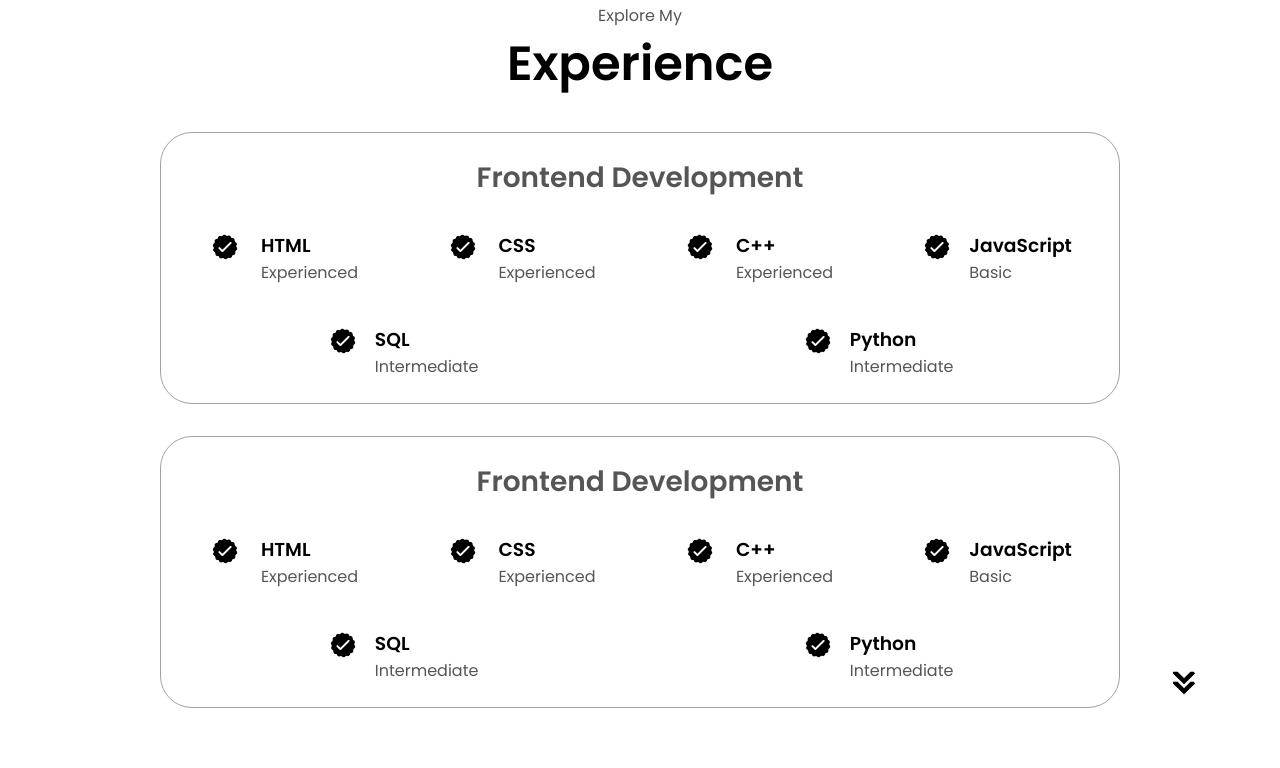
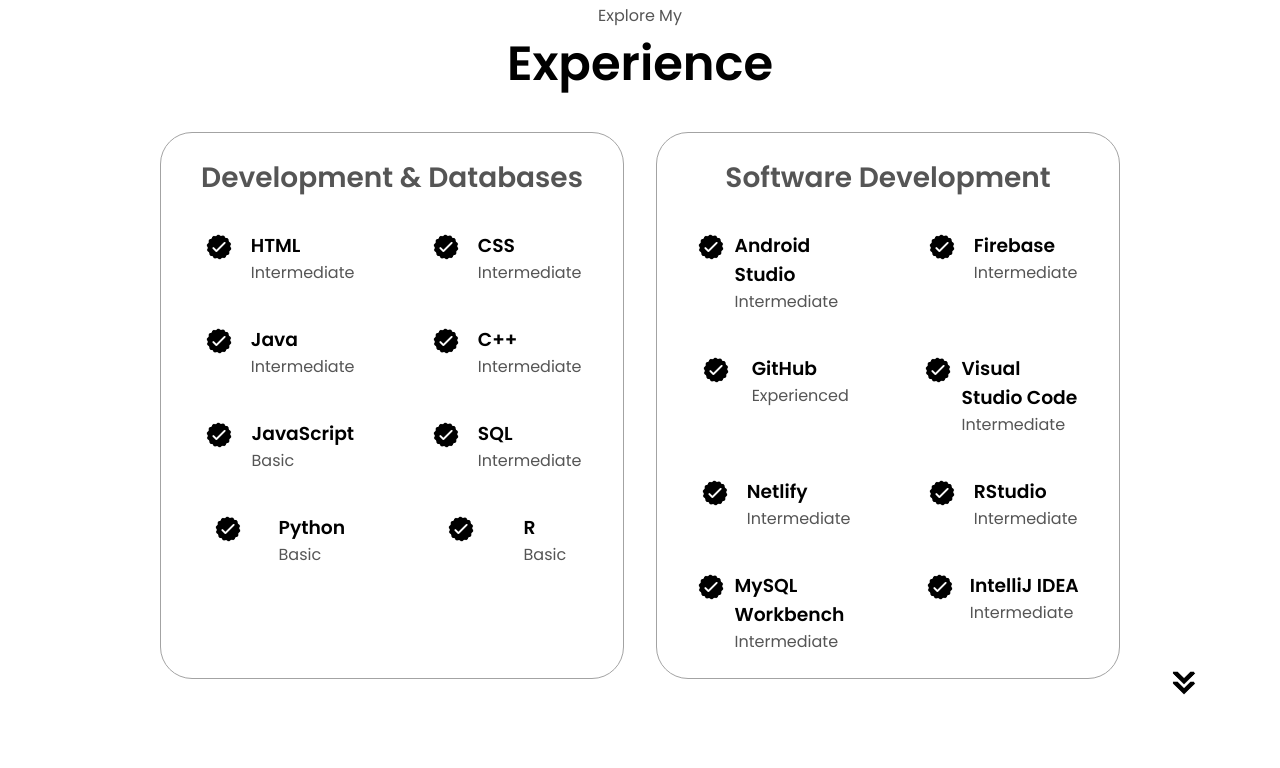
Before and after one commit to Dami-code/html-css-js-portfolio, a plain HTML site: page index.html in a window 1280 px wide. Shown: the part 1693-2461 px from the top of the page. Drawn offline with Linux system fonts and the light colour scheme.

Commit message:
added my projects and fixed the positioning of the skills section

```diff
--- a/index.html
+++ b/index.html
@@ -48,7 +48,7 @@
                 <button class="btn btn-color-2" onclick="window.open('./assets/resume.pdf')">
                     Download CV
                 </button>
-                <button class="btn btn-color-1" onclick="location.href='./#Contact'">
+                <button class="btn btn-color-1" onclick="location.href='./#contact'">
                     Contact Info
                 </button>
             </div>
@@ -85,7 +85,7 @@
                   class="icon"
                 />
                 <h3>Experience</h3>
-                <p>2+ years <br />Frontend Development</p>
+                <p>2+ years <br />Software Development</p>
               </div>
               <div class="details-container">
                 <img
@@ -94,12 +94,12 @@
                   class="icon"
                 />
                 <h3>Education</h3>
-                <p>B.Sc. Bachelors Degree<br />Minor In Data Science</p>
+                <p>Bachelors Degree in Computer Science<br />Minor In Data Science</p>
               </div>
             </div>
             <div class="text-container">
                 <p>
-                    Hi, I'm [], a passionate and dedicated Computer Science student with a strong interest in software development, cybersecurity, and data-driven problem-solving. As a senior working hard to earn my degree, I have gained hands-on experience through research projects, team collaborations, and real-world applications of technology.
+                    Hi, I'm Damilola Whedan, a passionate and dedicated Computer Science student with a strong interest in software development, cybersecurity, and data-driven problem-solving. As a senior working hard to earn my degree, I have gained hands-on experience through research projects, team collaborations, and real-world applications of technology.
                 </p>
             </div>
         </div>
@@ -113,143 +113,139 @@
       <h1 class="title">Experience</h1>
       <div class="experience-details-container">
           <div class="about-containers">
+
+              <!-- Development & Databases Experience -->
               <div class="details-container">
-                    <h2 class="experience-sub-title">Frontend Development</h2>
+                  <h2 class="experience-sub-title">Development & Databases</h2>
                   <div class="article-container">
                       <article>
-                            <img src="./assets/checkmark.png"
-                            alt="Experience icon"
-                            class="icon"
-                            />
+                          <img src="./assets/checkmark.png" alt="Experience icon" class="icon" />
                           <div>
                               <h3>HTML</h3>
-                                <p>Experienced</p>
+                              <p>Intermediate</p>
                           </div>
                       </article>
                       <article>
-                            <img src="./assets/checkmark.png"
-                            alt="Experience icon"
-                            class="icon"
-                            />
+                          <img src="./assets/checkmark.png" alt="Experience icon" class="icon" />
                           <div>
                               <h3>CSS</h3>
-                                <p>Experienced</p>
+                              <p>Intermediate</p>
                           </div>
                       </article>
                       <article>
-                            <img src="./assets/checkmark.png"
-                            alt="Experience icon"
-                            class="icon"
-                            />
+                          <img src="./assets/checkmark.png" alt="Experience icon" class="icon" />
                           <div>
-                                <h3>C++</h3>
-                                <p>Experienced</p>
+                              <h3>Java</h3>
+                              <p>Intermediate</p>
                           </div>
                       </article>
                       <article>
-                            <img src="./assets/checkmark.png"
-                            alt="Experience icon"
-                            class="icon"
-                            />
+                          <img src="./assets/checkmark.png" alt="Experience icon" class="icon" />
+                          <div>
+                              <h3>C++</h3>
+                              <p>Intermediate</p>
+                          </div>
+                      </article>
+                      <article>
+                          <img src="./assets/checkmark.png" alt="Experience icon" class="icon" />
                           <div>
                               <h3>JavaScript</h3>
                               <p>Basic</p>
                           </div>
                       </article>
                       <article>
-                            <img src="./assets/checkmark.png"
-                            alt="Experience icon"
-                            class="icon"
-                            />
+                          <img src="./assets/checkmark.png" alt="Experience icon" class="icon" />
                           <div>
                               <h3>SQL</h3>
                               <p>Intermediate</p>
                           </div>
                       </article>
                       <article>
-                            <img src="./assets/checkmark.png"
-                            alt="Experience icon"
-                            class="icon"
-                            />
+                          <img src="./assets/checkmark.png" alt="Experience icon" class="icon" />
                           <div>
                               <h3>Python</h3>
+                              <p>Basic</p>
+                          </div>
+                      </article>
+                      <article>
+                          <img src="./assets/checkmark.png" alt="Experience icon" class="icon" />
+                          <div>
+                              <h3>R</h3>
+                              <p>Basic</p>
+                          </div>
+                      </article>
+                  </div>
+              </div>
+
+              <!-- Software Development Experience -->
+              <div class="details-container">
+                  <h2 class="experience-sub-title">Software Development</h2>
+                  <div class="article-container">
+                      <article>
+                          <img src="./assets/checkmark.png" alt="Experience icon" class="icon" />
+                          <div>
+                              <h3>Android Studio</h3>
+                              <p>Intermediate</p>
+                          </div>
+                      </article>
+                      <article>
+                          <img src="./assets/checkmark.png" alt="Experience icon" class="icon" />
+                          <div>
+                              <h3>Firebase</h3>
+                              <p>Intermediate</p>
+                          </div>
+                      </article>
+                      <article>
+                          <img src="./assets/checkmark.png" alt="Experience icon" class="icon" />
+                          <div>
+                              <h3>GitHub</h3>
+                              <p>Experienced</p>
+                          </div>
+                      </article>
+                      <article>
+                          <img src="./assets/checkmark.png" alt="Experience icon" class="icon" />
+                          <div>
+                              <h3>Visual Studio Code</h3>
+                              <p>Intermediate</p>
+                          </div>
+                      </article>
+                      <article>
+                          <img src="./assets/checkmark.png" alt="Experience icon" class="icon" />
+                          <div>
+                              <h3>Netlify</h3>
+                              <p>Intermediate</p>
+                          </div>
+                      </article>
+                      <article>
+                          <img src="./assets/checkmark.png" alt="Experience icon" class="icon" />
+                          <div>
+                              <h3>RStudio</h3>
+                              <p>Intermediate</p>
+                          </div>
+                      </article>
+                      <article>
+                          <img src="./assets/checkmark.png" alt="Experience icon" class="icon" />
+                          <div>
+                              <h3>MySQL Workbench</h3>
+                              <p>Intermediate</p>
+                          </div>
+                      </article>
+                      <article>
+                          <img src="./assets/checkmark.png" alt="Experience icon" class="icon" />
+                          <div>
+                              <h3>IntelliJ IDEA</h3>
                               <p>Intermediate</p>
                           </div>
                       </article>
                   </div>
               </div>
-            </div>
-                <div class="details-container">
-                    <h2 class="experience-sub-title">Frontend Development</h2>
-                    <div class="article-container">
-                        <article>
-                            <img src="./assets/checkmark.png"
-                            alt="Experience icon"
-                            class="icon"
-                            />
-                            <div>
-                                <h3>HTML</h3>
-                                <p>Experienced</p>
-                            </div>
-                        </article>
-                        <article>
-                            <img src="./assets/checkmark.png"
-                            alt="Experience icon"
-                            class="icon"
-                            />
-                            <div>
-                                <h3>CSS</h3>
-                                <p>Experienced</p>
-                            </div>
-                        </article>
-                        <article>
-                            <img src="./assets/checkmark.png"
-                            alt="Experience icon"
-                            class="icon"
-                            />
-                            <div>
-                                <h3>C++</h3>
-                                <p>Experienced</p>
-                            </div>
-                        </article>
-                        <article>
-                            <img src="./assets/checkmark.png"
-                            alt="Experience icon"
-                            class="icon"
-                            />
-                            <div>
-                                <h3>JavaScript</h3>
-                                <p>Basic</p>
-                            </div>
-                        </article>
-                        <article>
-                            <img src="./assets/checkmark.png"
-                            alt="Experience icon"
-                            class="icon"
-                            />
-                            <div>
-                                <h3>SQL</h3>
-                                <p>Intermediate</p>
-                            </div>
-                        </article>
-                        <article>
-                            <img src="./assets/checkmark.png"
-                            alt="Experience icon"
-                            class="icon"
-                            />
-                            <div>
-                                <h3>Python</h3>
-                                <p>Intermediate</p>
-                            </div>
-                        </article>
-                    </div>
-                </div>
+
           </div>
       </div>
       <img src="./assets/arrow.png" alt="Arrow Icon" class="icon arrow"
-    onclick="location.href='./#projects'"
-    />
+      onclick="location.href='./#projects'" />
   </section>
+
     <section id="projects">
         <p class="section__text__p1">Browse My Recent</p>
         <h1 class="title">Projects</h1>
@@ -267,13 +263,13 @@
               <div class="btn-container">
                 <button
                   class="btn btn-color-2 project-btn"
-                  onclick="location.href='https://github.com/'"
+                  onclick="location.href='https://github.com/Dami-code/Anytime-Fitness-Website'"
                 >
                   Github
                 </button>
                 <button
                   class="btn btn-color-2 project-btn"
-                  onclick="location.href='https://github.com/'"
+                  onclick="location.href='https://drive.google.com/file/d/1IaU_QkML6_5umCvJMlgYxgVjutPfnrim/view?usp=sharing'"
                 >
                   Live Demo
                 </button>
@@ -282,7 +278,7 @@
             <div class="details-container color-container">
               <div class="article-container">
                 <img
-                  src="./assets/project-2.png"
+                  src="./assets/project-2.jpg"
                   alt="Project 2"
                   class="project-img"
                 />
@@ -291,13 +287,13 @@
               <div class="btn-container">
                 <button
                   class="btn btn-color-2 project-btn"
-                  onclick="location.href='https://github.com/'"
+                  onclick="location.href='https://github.com/Dami-code/Finance-App'"
                 >
                   Github
                 </button>
                 <button
                   class="btn btn-color-2 project-btn"
-                  onclick="location.href='https://github.com/'"
+                  onclick="location.href='https://drive.google.com/file/d/1IIOMNpr3m6fTyMQUvcIHfilw2DEcgw2w/view?usp=sharing'"
                 >
                   Live Demo
                 </button>
```
Also changed, not shown: assets/project-1.png, assets/project-2.jpg (added), assets/project-2.png (deleted). Lines whose indentation alone changed are shown as unchanged.
